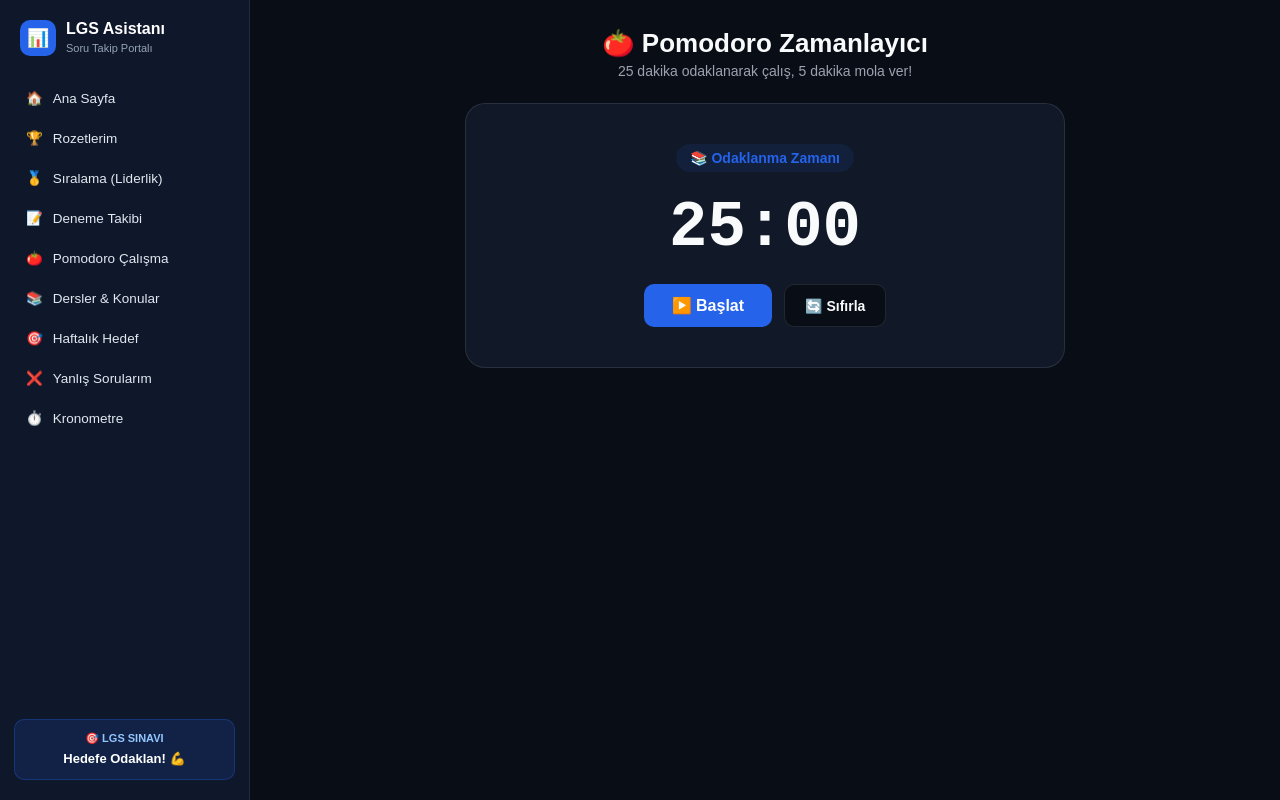
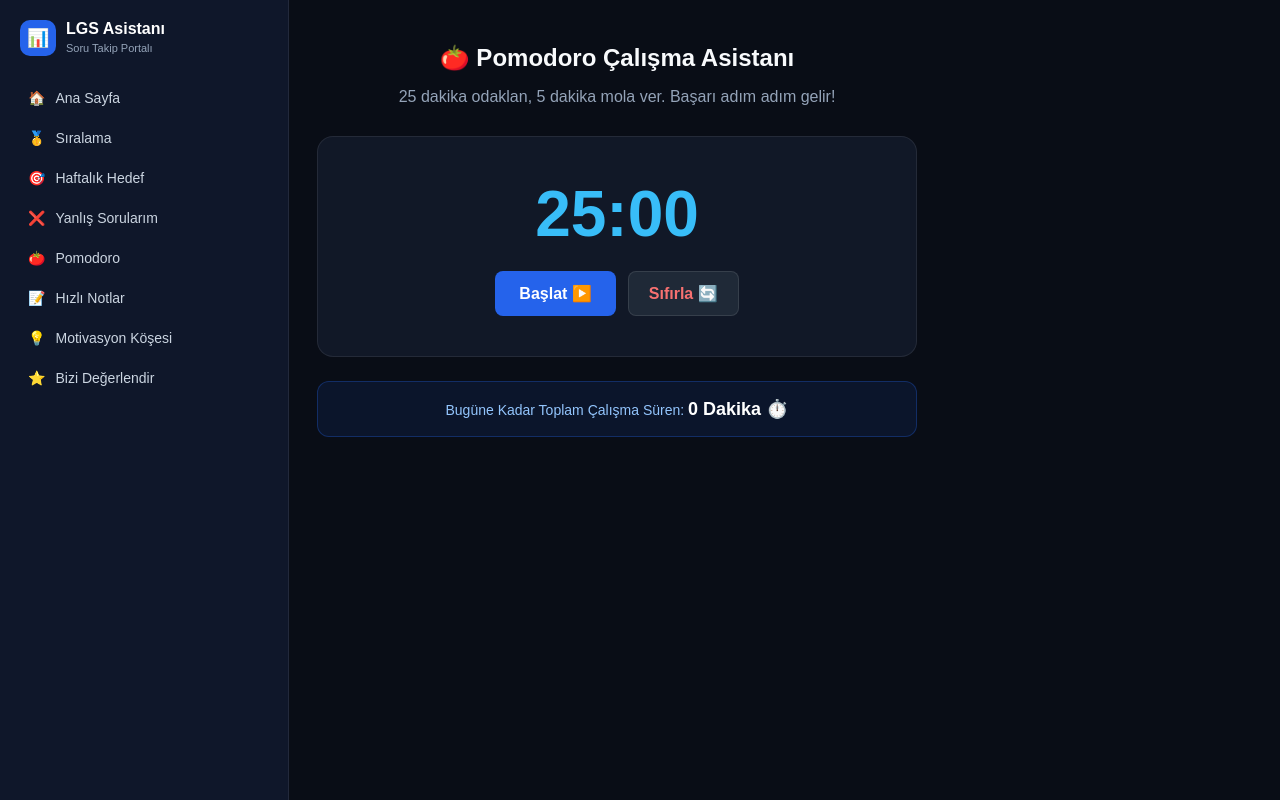
Before and after one commit to ienesbakrac-arch/lgs-soru-takip, a Next.js app: page /pomodoro in a window 1280 px wide. Built offline with nearby package versions, Linux system fonts and the light colour scheme.

Commit message:
Add files via upload

```diff
--- a/src/app/layout.tsx
+++ b/src/app/layout.tsx
@@ -1,79 +1,51 @@
+"use client";
 import Link from "next/link";
 import "./globals.css";
 
-export default function RootLayout({
-  children,
-}: Readonly<{
-  children: React.ReactNode;
-}>) {
-  const menuLinkStil: React.CSSProperties = {
-    color: "#e2e8f0",
+export default function RootLayout({ children }: { children: React.ReactNode }) {
+  const linkStil: React.CSSProperties = {
+    color: "#cbd5e1",
     textDecoration: "none",
-    padding: "10px 12px",
-    borderRadius: "10px",
+    padding: "10px 14px",
+    borderRadius: "8px",
     display: "flex",
     alignItems: "center",
     gap: "10px",
-    fontSize: "13.5px",
+    fontSize: "14px",
     fontWeight: 500,
-    whiteSpace: "nowrap",
   };
 
   return (
     <html lang="tr">
-      <body style={{ margin: 0, padding: 0, fontFamily: "sans-serif", backgroundColor: "var(--bg-primary)" }}>
+      <body style={{ margin: 0, padding: 0, fontFamily: "sans-serif", backgroundColor: "#090d16", color: "#fff" }}>
         <div className="layout-container" style={{ display: "flex", minHeight: "100vh" }}>
 
-          {/* SOL PANEL (SIDEBAR) */}
-          <aside
-            className="sidebar"
-            style={{
-              width: "250px",
-              backgroundColor: "#0f172a",
-              color: "#f8fafc",
-              padding: "20px 14px",
-              display: "flex",
-              flexDirection: "column",
-              justifyContent: "space-between",
-              boxSizing: "border-box",
-              borderRight: "1px solid rgba(255,255,255,0.08)",
-            }}
-          >
+          {/* SOL PANEL */}
+          <aside className="sidebar" style={{ width: "260px", backgroundColor: "#0f172a", padding: "20px 14px", borderRight: "1px solid rgba(255,255,255,0.08)", display: "flex", flexDirection: "column", justifyContent: "space-between" }}>
             <div>
-              {/* LOGO */}
               <div style={{ display: "flex", alignItems: "center", gap: "10px", marginBottom: "24px", padding: "0 6px" }}>
-                <div style={{ width: "36px", height: "36px", backgroundColor: "#2563eb", borderRadius: "10px", display: "flex", alignItems: "center", justifyContent: "center", fontSize: "18px" }}>
-                  📊
-                </div>
+                <div style={{ width: "36px", height: "36px", backgroundColor: "#2563eb", borderRadius: "10px", display: "flex", alignItems: "center", justifyContent: "center", fontSize: "18px" }}>📊</div>
                 <div>
                   <h2 style={{ margin: 0, fontSize: "16px", fontWeight: 700, color: "#ffffff" }}>LGS Asistanı</h2>
                   <span style={{ fontSize: "11px", color: "#94a3b8" }}>Soru Takip Portalı</span>
                 </div>
               </div>
 
-              {/* MENÜ LİNKLERİ */}
               <nav style={{ display: "flex", flexDirection: "column", gap: "4px" }}>
-                <Link href="/" style={menuLinkStil}><span>🏠</span> Ana Sayfa</Link>
-                <Link href="/rozetler" style={menuLinkStil}><span>🏆</span> Rozetlerim</Link>
-                <Link href="/siralama" style={menuLinkStil}><span>🥇</span> Sıralama (Liderlik)</Link>
-                <Link href="/denemeler" style={menuLinkStil}><span>📝</span> Deneme Takibi</Link>
-                <Link href="/pomodoro" style={menuLinkStil}><span>🍅</span> Pomodoro Çalışma</Link>
-                <Link href="/dersler" style={menuLinkStil}><span>📚</span> Dersler & Konular</Link>
-                <Link href="/haftalik-hedef" style={menuLinkStil}><span>🎯</span> Haftalık Hedef</Link>
-                <Link href="/yanlislarim" style={menuLinkStil}><span>❌</span> Yanlış Sorularım</Link>
-                <Link href="/kronometre" style={menuLinkStil}><span>⏱️</span> Kronometre</Link>
+                <Link href="/" style={linkStil}><span>🏠</span> Ana Sayfa</Link>
+                <Link href="/siralama" style={linkStil}><span>🥇</span> Sıralama</Link>
+                <Link href="/haftalik-hedef" style={linkStil}><span>🎯</span> Haftalık Hedef</Link>
+                <Link href="/yanlislarim" style={linkStil}><span>❌</span> Yanlış Sorularım</Link>
+                <Link href="/pomodoro" style={linkStil}><span>🍅</span> Pomodoro</Link>
+                <Link href="/notlar" style={linkStil}><span>📝</span> Hızlı Notlar</Link>
+                <Link href="/motivasyon" style={linkStil}><span>💡</span> Motivasyon Köşesi</Link>
+                <Link href="/degerlendir" style={linkStil}><span>⭐</span> Bizi Değerlendir</Link>
               </nav>
-            </div>
-
-            {/* LGS GERİ SAYIM KARTI */}
-            <div className="sidebar-footer" style={{ backgroundColor: "rgba(37, 99, 235, 0.15)", border: "1px solid rgba(37, 99, 235, 0.3)", padding: "12px", borderRadius: "10px", textAlign: "center" }}>
-              <span style={{ fontSize: "11px", color: "#93c5fd", fontWeight: 700, display: "block", marginBottom: "4px" }}>🎯 LGS SINAVI</span>
-              <span style={{ fontSize: "13px", fontWeight: "bold", color: "#ffffff" }}>Hedefe Odaklan! 💪</span>
             </div>
           </aside>
 
-          {/* SAĞ İÇERİK ALANI */}
-          <main style={{ flex: 1, padding: "28px", boxSizing: "border-box", width: "100%", overflowX: "hidden" }}>
+          {/* ANA İÇERİK */}
+          <main style={{ flex: 1, padding: "28px", boxSizing: "border-box", overflowX: "hidden" }}>
             {children}
           </main>
 
--- a/src/app/pomodoro/page.tsx
+++ b/src/app/pomodoro/page.tsx
@@ -1,63 +1,82 @@
 "use client";
-
 import { useState, useEffect } from "react";
 
-export default function PomodoroPage() {
-  const [saniye, setSaniye] = useState(25 * 60);
-  const [calisiyor, setCalisiyor] = useState(false);
-  const [molaModu, setMolaModu] = useState(false);
+export default function Pomodoro() {
+  const [dakika, setDakika] = useState(25);
+  const [saniye, setSaniye] = useState(0);
+  const [aktif, setAktif] = useState(false);
+  const [toplamDakika, setToplamDakika] = useState(0);
 
   useEffect(() => {
-    let interval: NodeJS.Timeout;
-    if (calisiyor && saniye > 0) {
-      interval = setInterval(() => setSaniye((prev) => prev - 1), 1000);
-    } else if (saniye === 0) {
-      if (!molaModu) {
-        alert("🎉 25 dakikalık çalışma bitti! Şimdi 5 dakika mola zamanı.");
-        setMolaModu(true);
-        setSaniye(5 * 60);
-      } else {
-        alert("⚡ Mola bitti! Yeni bir çalışma seansına başla.");
-        setMolaModu(false);
-        setSaniye(25 * 60);
-      }
-      setCalisiyor(false);
+    // Kayıtlı toplam çalışma süresini alalım
+    const kayitliSure = localStorage.getItem("lgs_toplam_calisma_suresi");
+    if (kayitliSure) {
+      setToplamDakika(Number(kayitliSure));
     }
-    return () => clearInterval(interval);
-  }, [calisiyor, saniye, molaModu]);
+  }, []);
 
-  const dakikaFormat = Math.floor(saniye / 60).toString().padStart(2, "0");
-  const saniyeFormat = (saniye % 60).toString().padStart(2, "0");
+  useEffect(() => {
+    let interval: NodeJS.Timeout | null = null;
+    if (aktif) {
+      interval = setInterval(() => {
+        if (saniye > 0) {
+          setSaniye(saniye - 1);
+        } else if (dakika > 0) {
+          setDakika(dakika - 1);
+          setSaniye(59);
+        } else {
+          setAktif(false);
+          alert("Tebrikler! Bir Pomodoro seansını tamamladın! 🎉");
+          const yeniSure = toplamDakika + 25;
+          setToplamDakika(yeniSure);
+          localStorage.setItem("lgs_toplam_calisma_suresi", yeniSure.toString());
+          setDakika(25);
+          setSaniye(0);
+        }
+      }, 1000);
+    } else if (!aktif && interval) {
+      clearInterval(interval);
+    }
+    return () => {
+      if (interval) clearInterval(interval);
+    };
+  }, [aktif, dakika, saniye, toplamDakika]);
 
-  const sifirla = () => {
-    setCalisiyor(false);
-    setSaniye(molaModu ? 5 * 60 : 25 * 60);
+  const sureyiSifirla = () => {
+    setAktif(false);
+    setDakika(25);
+    setSaniye(0);
   };
 
   return (
-    <div style={{ maxWidth: "600px", margin: "0 auto", textAlign: "center", display: "flex", flexDirection: "column", gap: "24px" }}>
-      <div>
-        <h1 style={{ fontSize: "26px", fontWeight: "bold", margin: 0, color: "var(--text-primary)" }}>🍅 Pomodoro Zamanlayıcı</h1>
-        <p style={{ fontSize: "14px", color: "var(--text-secondary)", margin: "4px 0 0 0" }}>25 dakika odaklanarak çalış, 5 dakika mola ver!</p>
+    <div style={{ color: "#f8fafc", maxWidth: "600px", textAlign: "center" }}>
+      <h1 style={{ fontSize: "24px", marginBottom: "8px" }}>🍅 Pomodoro Çalışma Asistanı</h1>
+      <p style={{ color: "#94a3b8", marginBottom: "30px" }}>25 dakika odaklan, 5 dakika mola ver. Başarı adım adım gelir!</p>
+
+      <div style={{ backgroundColor: "#111827", padding: "40px", borderRadius: "16px", border: "1px solid rgba(255,255,255,0.08)", marginBottom: "24px" }}>
+        <div style={{ fontSize: "64px", fontWeight: "bold", color: "#38bdf8", marginBottom: "20px" }}>
+          {String(dakika).padStart(2, "0")}:{String(saniye).padStart(2, "0")}
+        </div>
+
+        <div style={{ display: "flex", justifyContent: "center", gap: "12px" }}>
+          <button
+            onClick={() => setAktif(!aktif)}
+            style={{ backgroundColor: aktif ? "#dc2626" : "#2563eb", color: "#fff", border: "none", padding: "12px 24px", borderRadius: "8px", fontWeight: 600, cursor: "pointer", fontSize: "16px" }}
+          >
+            {aktif  ? "Durdur ⏸️" : "Başlat ▶️"}
+          </button>
+          <button
+            onClick={sureyiSifirla}
+            style={{ backgroundColor: "#1f2937", color: "#f87171", border: "1px solid rgba(255,255,255,0.1)", padding: "12px 20px", borderRadius: "8px", fontWeight: 600, cursor: "pointer", fontSize: "16px" }}
+          >
+            Sıfırla 🔄
+          </button>
+        </div>
       </div>
 
-      <div style={{ backgroundColor: "var(--bg-card)", border: "1px solid var(--border-color)", padding: "40px", borderRadius: "20px", display: "flex", flexDirection: "column", alignItems: "center", gap: "20px" }}>
-        <span style={{ fontSize: "14px", fontWeight: "bold", padding: "6px 14px", borderRadius: "20px", backgroundColor: molaModu ? "rgba(22, 163, 74, 0.1)" : "rgba(37, 99, 235, 0.1)", color: molaModu ? "#16a34a" : "#2563eb" }}>
-          {molaModu ? "☕ Mola Zamanı" : "📚 Odaklanma Zamanı"}
-        </span>
-
-        <h2 style={{ fontSize: "64px", fontWeight: "bold", margin: 0, color: "var(--text-primary)", fontFamily: "monospace" }}>
-          {dakikaFormat}:{saniyeFormat}
-        </h2>
-
-        <div style={{ display: "flex", gap: "12px" }}>
-          <button onClick={() => setCalisiyor(!calisiyor)} style={{ backgroundColor: calisiyor ? "#d97706" : "#2563eb", color: "white", border: "none", padding: "12px 28px", borderRadius: "10px", fontWeight: "bold", fontSize: "16px", cursor: "pointer" }}>
-            {calisiyor ? "⏸️ Duraklat" : "▶️ Başlat"}
-          </button>
-          <button onClick={sifirla} style={{ backgroundColor: "var(--bg-primary)", color: "var(--text-primary)", border: "1px solid var(--border-color)", padding: "12px 20px", borderRadius: "10px", fontWeight: "bold", fontSize: "14px", cursor: "pointer" }}>
-            🔄 Sıfırla
-          </button>
-        </div>
+      <div style={{ backgroundColor: "rgba(37, 99, 235, 0.1)", border: "1px solid rgba(37, 99, 235, 0.3)", padding: "16px", borderRadius: "12px" }}>
+        <span style={{ fontSize: "14px", color: "#93c5fd" }}>Bugüne Kadar Toplam Çalışma Süren: </span>
+        <strong style={{ fontSize: "18px", color: "#ffffff" }}>{toplamDakika} Dakika ⏱️</strong>
       </div>
     </div>
   );
```
Also changed, not shown: src/app/degerlendir/page.tsx (added, +56 -0 lines), src/app/notlar/page.tsx (added, +70 -0 lines).
